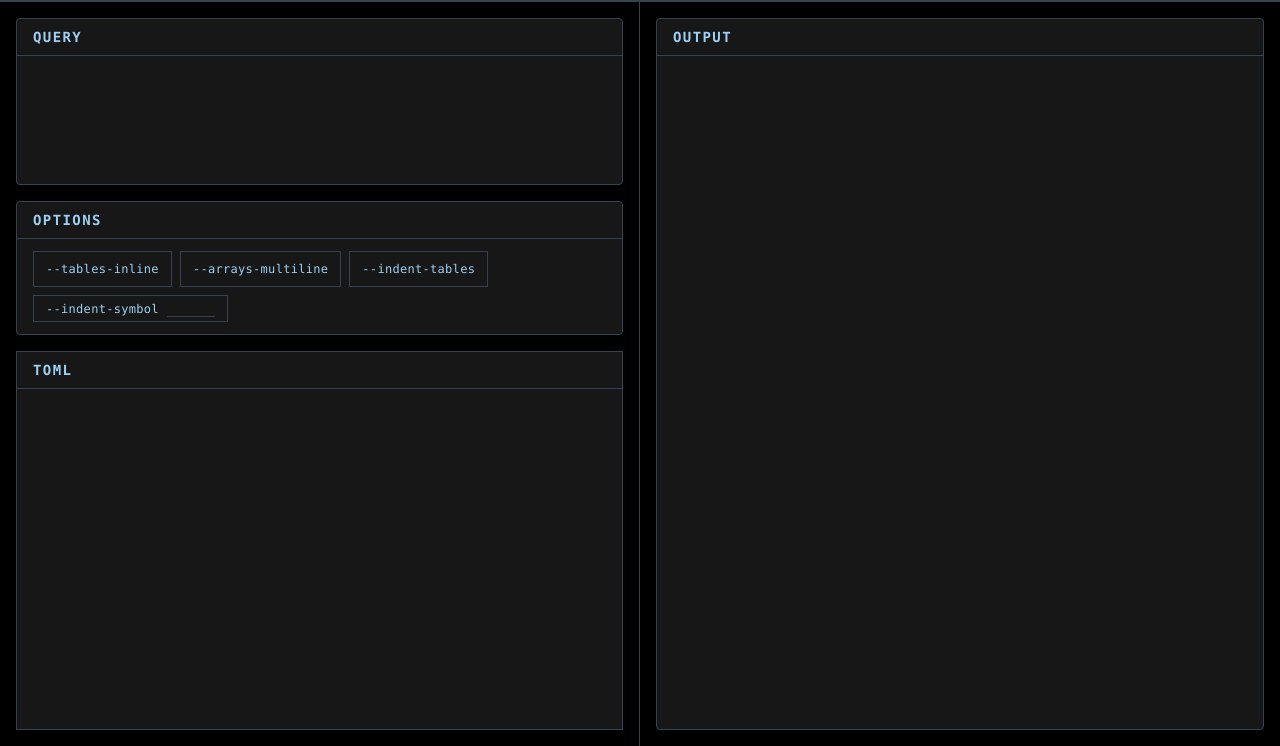
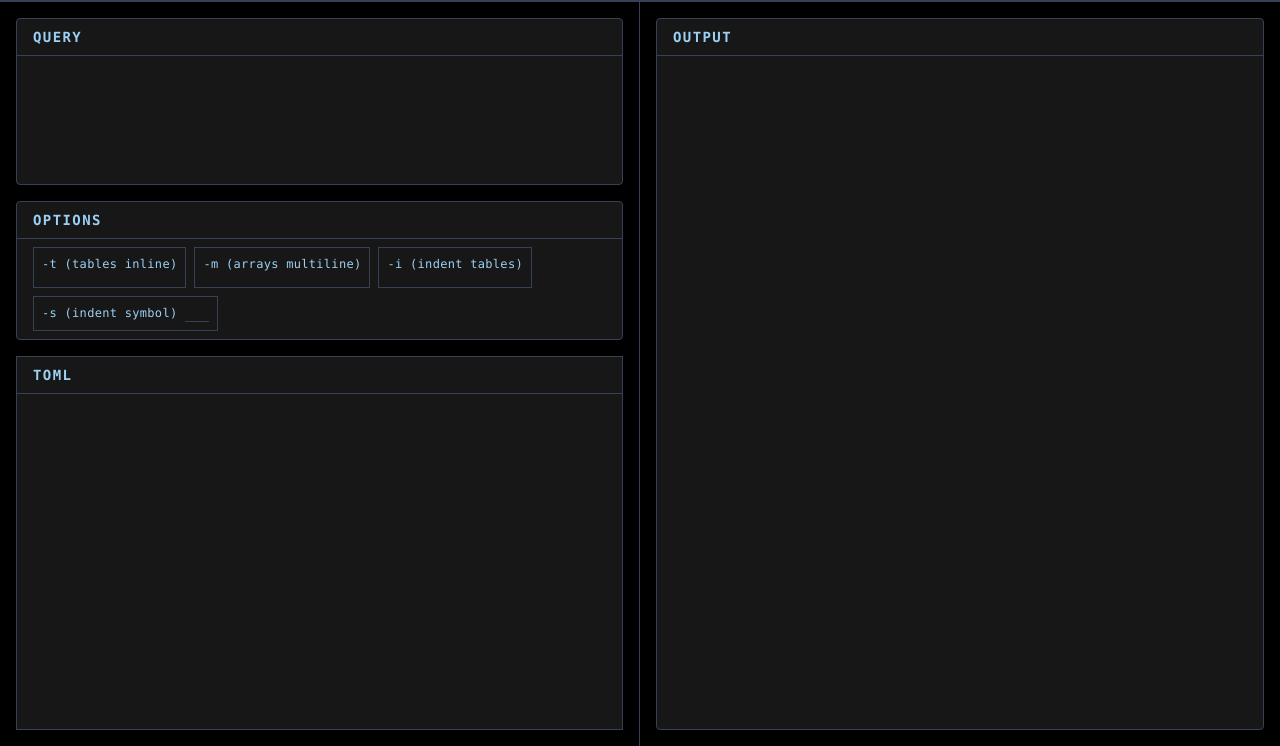
Before and after one commit to mdm-code/tq, a website: page tqweb/index.html in a window 1280 px wide. Shown: the part 54-800 px from the top of the page. Drawn offline with nearby package versions, Linux system fonts and the light colour scheme; files that its build step writes are made by us from their sources.

Commit message:
Clarified options on the frontend

```diff
--- a/tqweb/index.html
+++ b/tqweb/index.html
@@ -80,7 +80,7 @@
                   OPTIONS
                 </h2>
               </header>
-              <div class="flex flex-wrap gap-2 px-4 py-3">
+              <div class="flex flex-wrap gap-2 px-4 py-2 place-content-stretch">
                 <label class="cursor-pointer select-none">
                   <input
                     type="checkbox"
@@ -95,8 +95,8 @@
                   />
                   <span
                     data-ripple
-                    class="ripple inline-flex h-9 items-center border border-gray-700 px-3 py-1 text-xs tracking-wide peer-checked:border-[#9cd0f4] peer-checked:bg-[#9cd0f4] peer-checked:text-gray-900"
-                  >--tables-inline</span>
+                    class="ripple inline-block h-full border border-gray-700 px-2 py-2 text-xs tracking-wide peer-checked:border-[#9cd0f4] peer-checked:bg-[#9cd0f4] peer-checked:text-gray-900"
+                  >-t (tables inline)</span>
                 </label>
                 <label class="cursor-pointer select-none">
                   <input
@@ -112,8 +112,8 @@
                   />
                   <span
                     data-ripple
-                    class="ripple inline-flex h-9 items-center border border-gray-700 px-3 py-1 text-xs tracking-wide peer-checked:border-[#9cd0f4] peer-checked:bg-[#9cd0f4] peer-checked:text-gray-900"
-                  >--arrays-multiline</span>
+                    class="ripple inline-block h-full border border-gray-700 px-2 py-2 text-xs tracking-wide peer-checked:border-[#9cd0f4] peer-checked:bg-[#9cd0f4] peer-checked:text-gray-900"
+                  >-m (arrays multiline)</span>
                 </label>
                 <label class="cursor-pointer select-none">
                   <input
@@ -129,17 +129,17 @@
                   />
                   <span
                     data-ripple
-                    class="ripple inline-flex h-9 items-center border border-gray-700 px-3 py-1 text-xs tracking-wide peer-checked:border-[#9cd0f4] peer-checked:bg-[#9cd0f4] peer-checked:text-gray-900"
-                  >--indent-tables</span>
+                    class="ripple inline-block h-full border border-gray-700 px-2 py-2 text-xs tracking-wide peer-checked:border-[#9cd0f4] peer-checked:bg-[#9cd0f4] peer-checked:text-gray-900"
+                  >-i (indent tables)</span>
                 </label>
-                <label class="inline-flex items-center gap-2 border border-gray-700 px-3 py-1 text-xs tracking-wide">
-                  <span>--indent-symbol</span>
+                <label class="inline-block border border-gray-700 px-2 py-2 text-xs tracking-wide">
+                  <span class="h-full">-s (indent symbol)</span>
                   <input
                     type="text"
                     name="indent-symbol"
                     value=""
                     spellcheck="false"
-                    class="w-12 bg-transparent border-b border-gray-700 focus:outline-none focus:border-[#9cd0f4]"
+                    class="w-6 bg-transparent border-b border-gray-700 focus:outline-none focus:border-[#9cd0f4]"
                     hx-post="api/process"
                     hx-trigger="input changed delay:1000ms"
                     hx-sync="this:replace"
```
